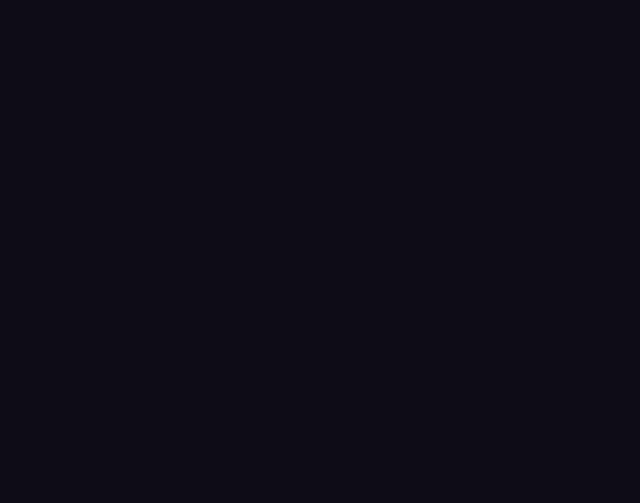
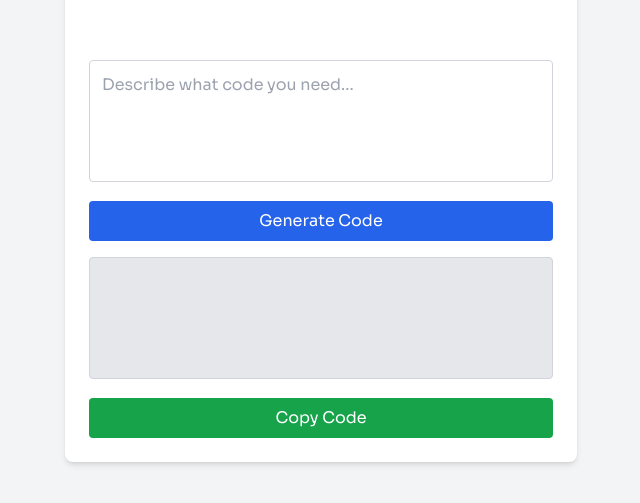
Before and after one commit to alexbradau/test-dd-ai-app, a React (Vite) app: page /demo in a window 1280 px wide. Before the commit this address had no page. Shown: the part 175-678 px from the top of the page, without its empty margins (319-959 px from the left). Built offline with nearby package versions, Linux system fonts and the light colour scheme.

Commit message:
added Demo page

```diff
--- a/src/App.jsx
+++ b/src/App.jsx
@@ -1,9 +1,8 @@
 import React from 'react';
-import ButtonGradient from "./assets/svg/ButtonGradient";
-import Header from './components/Header';
 import Home from './pages/Home';
 import { Routes, Route } from "react-router-dom";
 import NewAccount from './pages/NewAccount';
+import Demo from './pages/Demo';
 
 const App =() => {
   return(
@@ -11,6 +10,7 @@ const App =() => {
         <Routes>
           <Route path="/" element={<Home />} />
           <Route path="/signup" element={<NewAccount />} />
+          <Route path="/demo" element={<Demo />} />
         </Routes>
     </>
   );
--- /dev/null
+++ b/src/components/CodeGenerator.jsx
@@ -0,0 +1,89 @@
+import { useState } from "react";
+
+const CodeGenerator = () => {
+  const [inputText, setInputText] = useState("");
+  const [responseText, setResponseText] = useState("");
+  const [loading, setLoading] = useState(false);
+
+  const API_URL = "http://localhost:6060/generateCode"; // Replace with your actual API endpoint
+
+  // Handle user input
+  const handleInputChange = (e) => {
+    setInputText(e.target.value);
+  };
+
+  // Make API call with raw text in the request body
+  const fetchData = async () => {
+    if (!inputText.trim()) return alert("Please enter some text!");
+
+    setLoading(true);
+    try {
+      const response = await fetch(API_URL, {
+        method: "POST",
+        headers: {
+          "Content-Type": "text/plain", // Sending raw text
+        },
+        body: inputText, // Sending input as raw text
+      });
+        const data = await response.json();
+        console.log(data.code)
+      setResponseText(data.code || "No response from API");
+    } catch (error) {
+      setResponseText("Error generating code");
+      console.error("API Error:", error);
+    }
+    setLoading(false);
+  };
+
+  // Copy response to clipboard
+  const copyToClipboard = () => {
+    navigator.clipboard.writeText(responseText)
+      .then(() => alert("Copied to clipboard!"))
+      .catch((err) => console.error("Clipboard error:", err));
+  };
+
+  return (
+    <div className="flex flex-col items-center justify-center min-h-screen p-4 bg-gray-100">
+      <div className="bg-white p-6 shadow-md rounded-lg w-full max-w-lg">
+        <h2 className="text-2xl font-semibold text-center mb-4">Code Generator</h2>
+
+        {/* Input Textbox */}
+        <textarea
+          value={inputText}
+          onChange={handleInputChange}
+          placeholder="Describe what code you need..."
+          className="w-full p-3 border border-gray-300 rounded resize-none"
+          rows="4"
+        />
+
+        {/* API Call Button */}
+        <button
+          onClick={fetchData}
+          className="w-full mt-3 bg-blue-600 text-white py-2 rounded hover:bg-blue-700 transition"
+          disabled={loading}
+        >
+          {loading ? "Generating..." : "Generate Code"}
+        </button>
+
+        {/* Response Textbox (Uneditable) */}
+        <textarea
+          value={responseText}
+          readOnly
+          className="w-full p-3 mt-4 border border-gray-300 bg-gray-200 rounded resize-none"
+          rows="4"
+        />
+
+        {/* Copy to Clipboard Button */}
+        <button
+          onClick={copyToClipboard}
+          className="w-full mt-3 bg-green-600 text-white py-2 rounded hover:bg-green-700 transition"
+          disabled={!responseText}
+        >
+          Copy Code
+        </button>
+      </div>
+    </div>
+  );
+};
+
+export default CodeGenerator;
--- a/src/components/Header.jsx
+++ b/src/components/Header.jsx
@@ -71,6 +71,8 @@ const Header = () => {
 
         </nav>
 
+        <Link to="/demo" className="button hidden mr-8 text-n-1/50 transition-colors hover:text-n-1 lg:block">Demo</Link>
+
         <Link to="/signup" className="button hidden mr-8 text-n-1/50 transition-colors hover:text-n-1 lg:block">New Account</Link>
         <Button className="hidden lg:flex" href="#login">
           Sign in
--- /dev/null
+++ b/src/pages/Demo.jsx
@@ -0,0 +1,12 @@
+import React from 'react'
+import CodeGenerator from '../components/CodeGenerator'
+
+const Demo = () => {
+  return (
+    <div>
+        <CodeGenerator />
+    </div>
+  )
+}
+
+export default Demo
```
